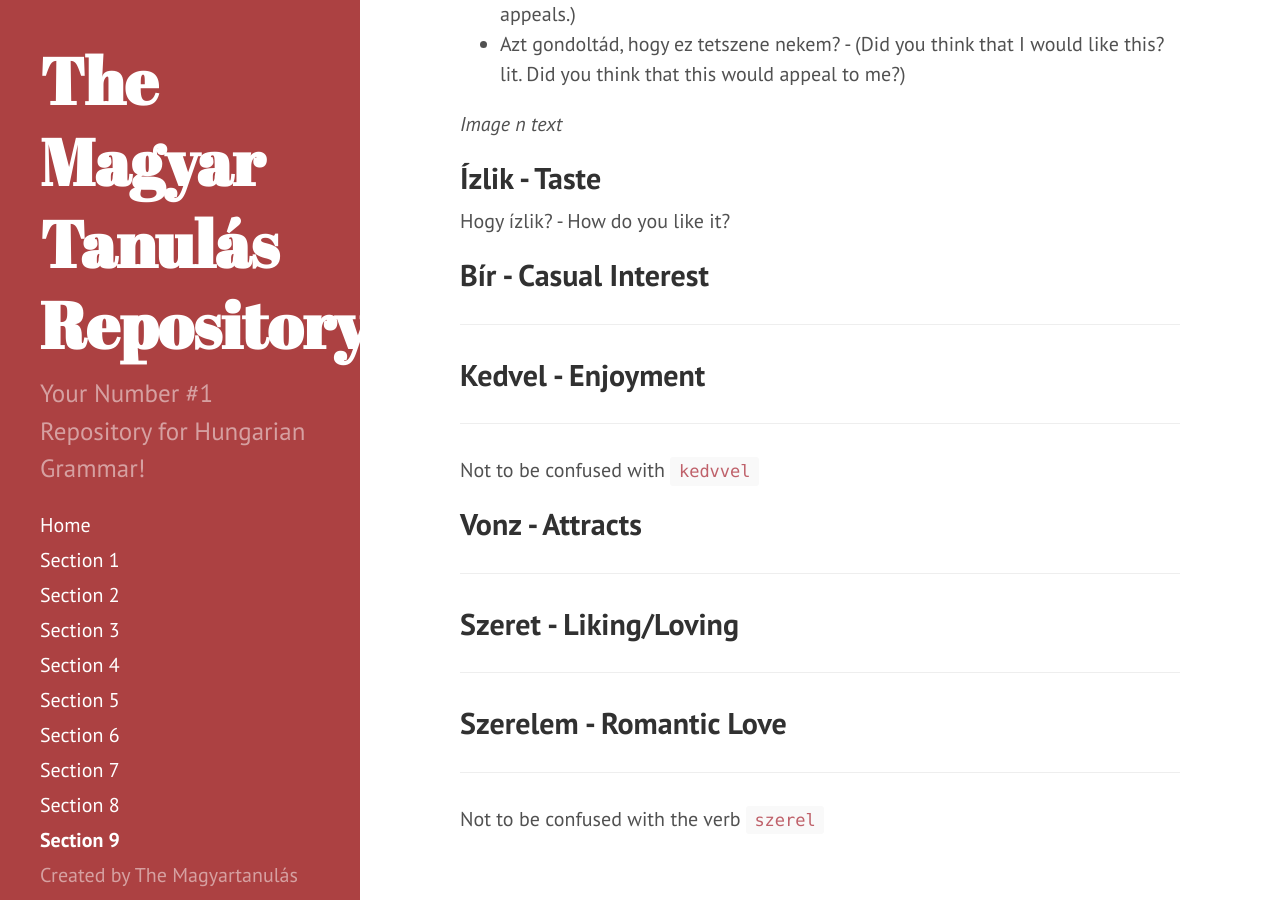
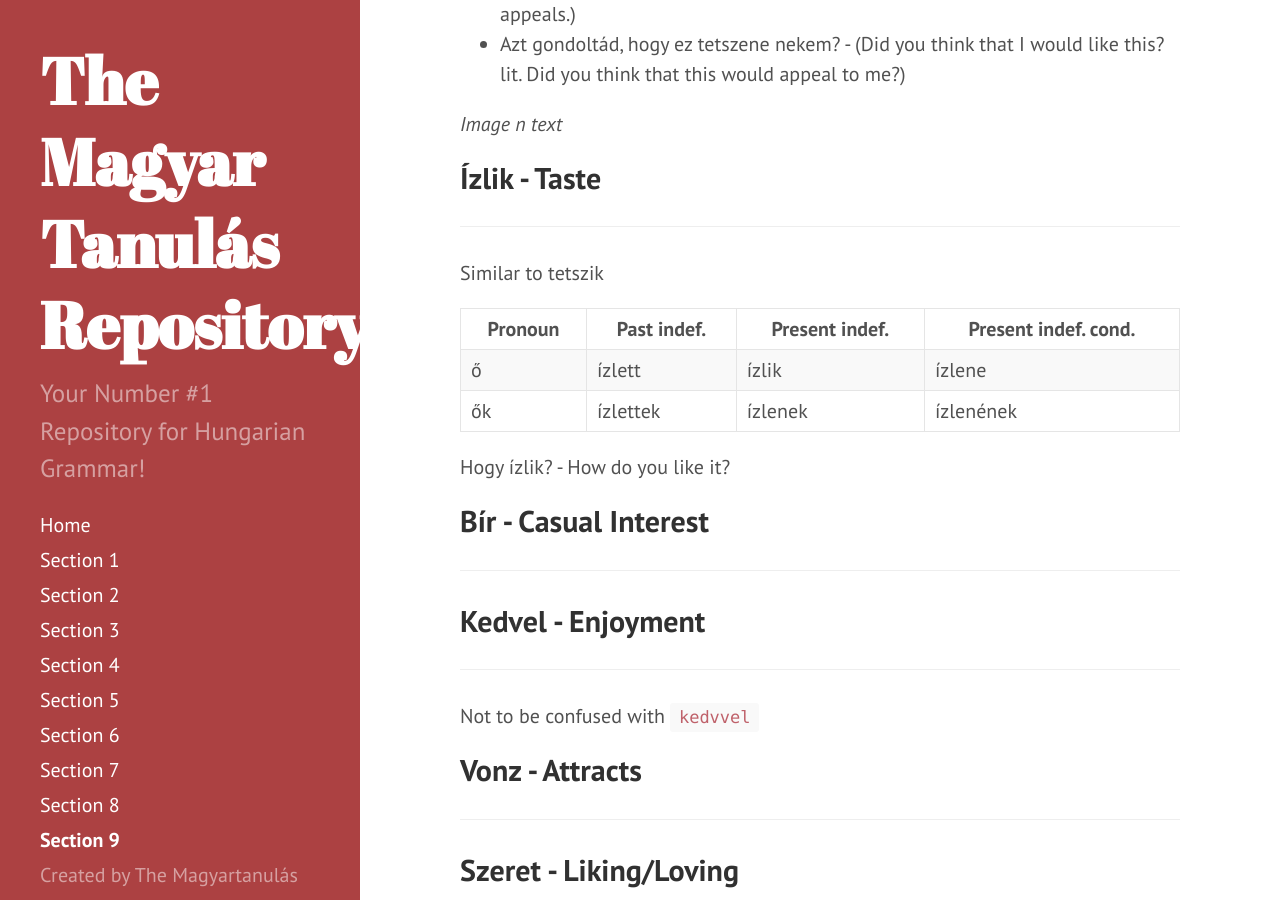
Before and after one commit to Magyartanulas/magyartanulas.github.io, a Jekyll site: the page built from Section9.md, in a window 1280 px wide and 900 px high, scrolled down 1019 px. Built offline with Jekyll 4.4.1, drawn with Linux system fonts in a browser that asks for light colours; Markdown is read by kramdown in place of the engine named in the settings.

Commit message:
Update Section9.md

```diff
--- a/Section9.md
+++ b/Section9.md
@@ -29,7 +29,14 @@ The person who it appeals to can be omitted, from which context tells who that p
 *Image n text*
 
 ## Ízlik - Taste
+---
 
+Similar to tetszik
+
+| Pronoun | Past indef. | Present indef. | Present indef. cond. |
+|---------|-------------|----------------|----------------------|
+| ő       | ízlett      | ízlik          | ízlene               |
+| ők      | ízlettek    | ízlenek        | ízlenének            |
 
 Hogy ízlik? - How do you like it?
 
```
